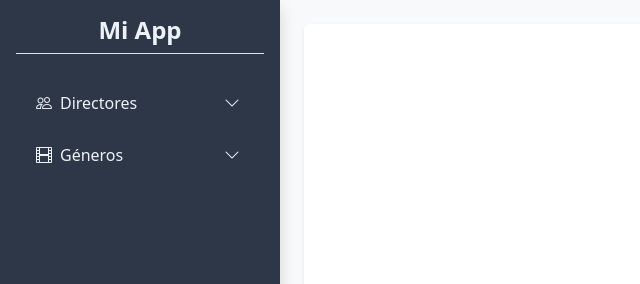
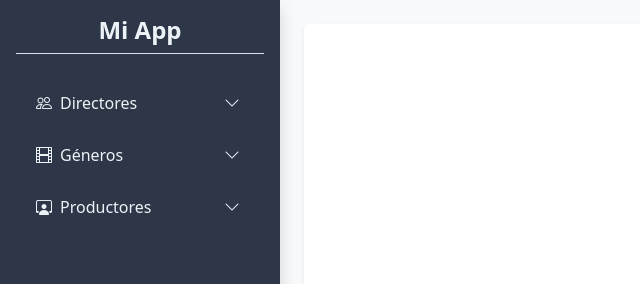
Before and after one commit to yusepruiz/movies-frontend-pi2, a React (Vite) app: page / in a window 1280 px wide. Shown: the top 284 px of the page, without its empty margins (0-640 px from the left). Built offline with nearby package versions, Linux system fonts and the light colour scheme.

Commit message:
Se crea la opción del productor en el menú lateral

```diff
--- /dev/null
+++ b/src/modules/producer/producerMenu.js
@@ -0,0 +1,12 @@
+/**
+ * Configuración del menú para el módulo de productores.
+ */
+export const producerMenu = {
+    title: "Productores",
+    id: "menuProducer",
+    icon: "bi-person-workspace",
+    links: [
+        { label: "Listar Productores", to: "/producer", icon: "bi-list-ul" },
+        { label: "Crear Productor", to: "/producer/create", icon: "bi-plus-circle" },
+    ],
+};
--- a/src/routes/menuConfig.js
+++ b/src/routes/menuConfig.js
@@ -1,6 +1,8 @@
 import { directorMenu } from "@/modules/director/directorMenu";
 import { genderMenu } from "@/modules/gender/genderMenu";
 // import { mediaMenu } from "../modules/media/mediaMenu";
+import { producerMenu } from "@/modules/producer/producerMenu";
+
 
 /**
  * Configuración del menú de navegación lateral.
@@ -10,4 +12,5 @@ export const menuConfig = [
     directorMenu,
     genderMenu,
     // mediaMenu,
+    producerMenu,
 ];
```
